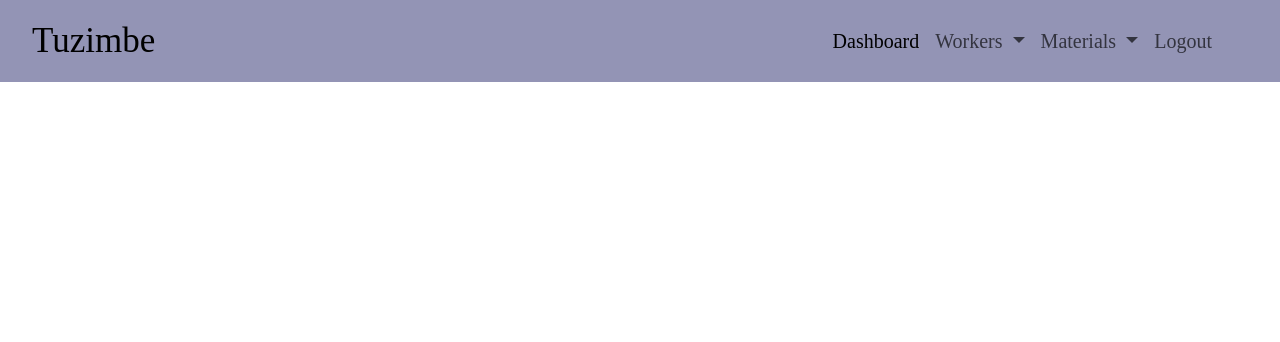
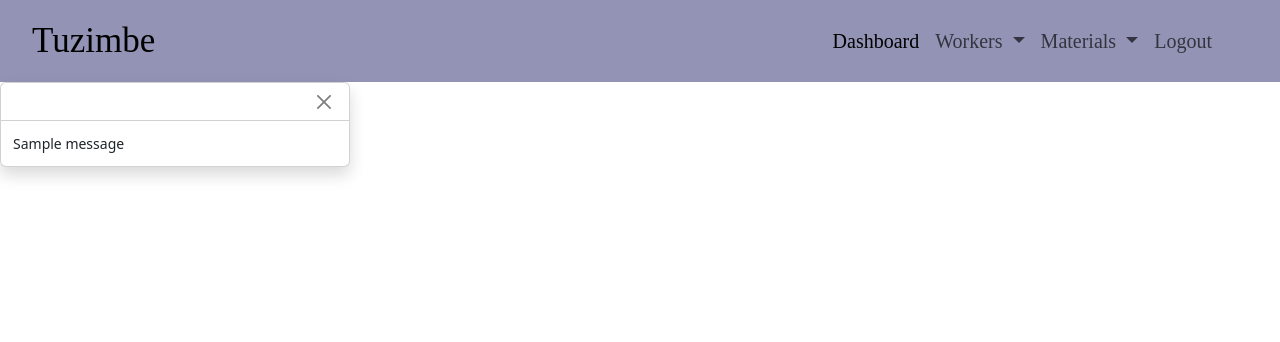
Before and after one commit to estherauma/construction-site-repo, a Django app: page /base in a window 1280 px wide. Shown: the top 342 px of the page. Run offline with Django 5.2, Linux system fonts and the light colour scheme; tables that the repository leaves empty hold one stand-in row (values such as "Sample post"); one stand-in notice (Sample message) is shown; some libraries are stand-ins or nearby versions.

Commit message:
Add alert messages

```diff
--- a/Tuzimbe/templates/base.html
+++ b/Tuzimbe/templates/base.html
@@ -64,6 +64,21 @@
 
         </div>
     </nav>
+    {% if messages %}
+  <div class="toast  show" role="alert" aria-live="assertive" aria-atomic="true" style="z-index: 100; position: absolute;" data-bs-delay="100" data-bs-autohide="true">
+    <div class="toast-header">
+
+      <button type="button" class="btn-close" data-bs-dismiss="toast" aria-label="Close" style="margin-left: 300px;"></button>
+    </div>
+    {% for message in messages %}
+    <div class="toast-body {% if message.tags %} {{ message.tags }} {% endif %}">
+
+      {{ message }}
+
+    </div>
+    {% endfor %}
+  </div>
+  {% endif %}
         <div class="content">
             {% block content %}
             {% endblock %}
--- a/Tuzimbe/views.py
+++ b/Tuzimbe/views.py
@@ -19,6 +19,7 @@ from django.contrib.auth.models import User
 from django.contrib.auth.signals import user_logged_in
 from rest_framework.authtoken.views import ObtainAuthToken
 from rest_framework import serializers
+from django.contrib import messages
 
 
 
@@ -217,6 +218,7 @@ def add_workers(request):
         form = WorkerForm(request.POST)
         if form.is_valid():
             form.save()
+            messages.success(request,'Congratulations, you have successfully added a worker' ,extra_tags='bg-success')
             return redirect('Tuzimbe:all_workers')
     else:
         form = WorkerForm()
@@ -235,6 +237,7 @@ def update_workers(request, pk):
         form = WorkerForm(request.POST, instance=worker)
         if form.is_valid():
             form.save()
+            messages.success(request,'Congratulations, you have successfully updated a worker' ,extra_tags='bg-success')
             return redirect('Tuzimbe:all_workers')
     return render(request, 'workers/update_workers.html', {'form': form})
 
@@ -256,6 +259,7 @@ def worker_attendance(request):
 
         if form.is_valid():
             form.save()
+            messages.success(request,'Congratulations, you have successfully added attendance' ,extra_tags='bg-success')
             return redirect('Tuzimbe:attendance_list')
     return render(request, 'workers/workers_attendance.html', {'form': form})
 
@@ -272,6 +276,7 @@ def update_attendance(request, pk):
         form = AttendanceForm(request.POST, instance=attendance)
         if form.is_valid():
             form.save()
+            messages.success(request,'Congratulations, you have successfully updated attendance' ,extra_tags='bg-success')
             return redirect('Tuzimbe:attendance_list')
     return render(request, 'workers/update_attendance.html', {'form': form})
 
@@ -291,7 +296,6 @@ def add_material(request):
     else:
         form = MaterialsForm()
     return render(request, 'materials/add_materials.html', {'form': form, 'error_message': error_message})
-
 
 
 @login_required
```
